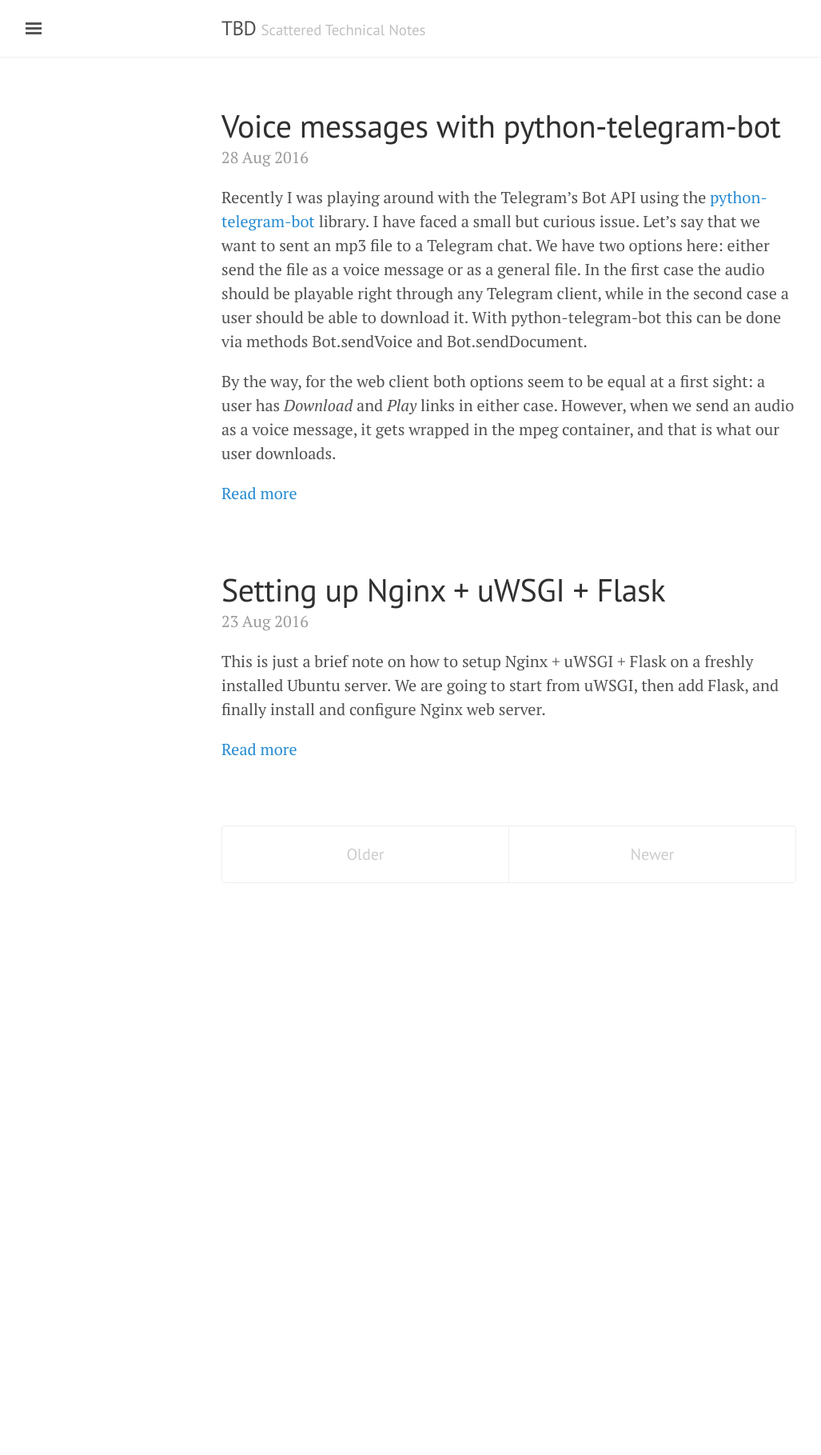
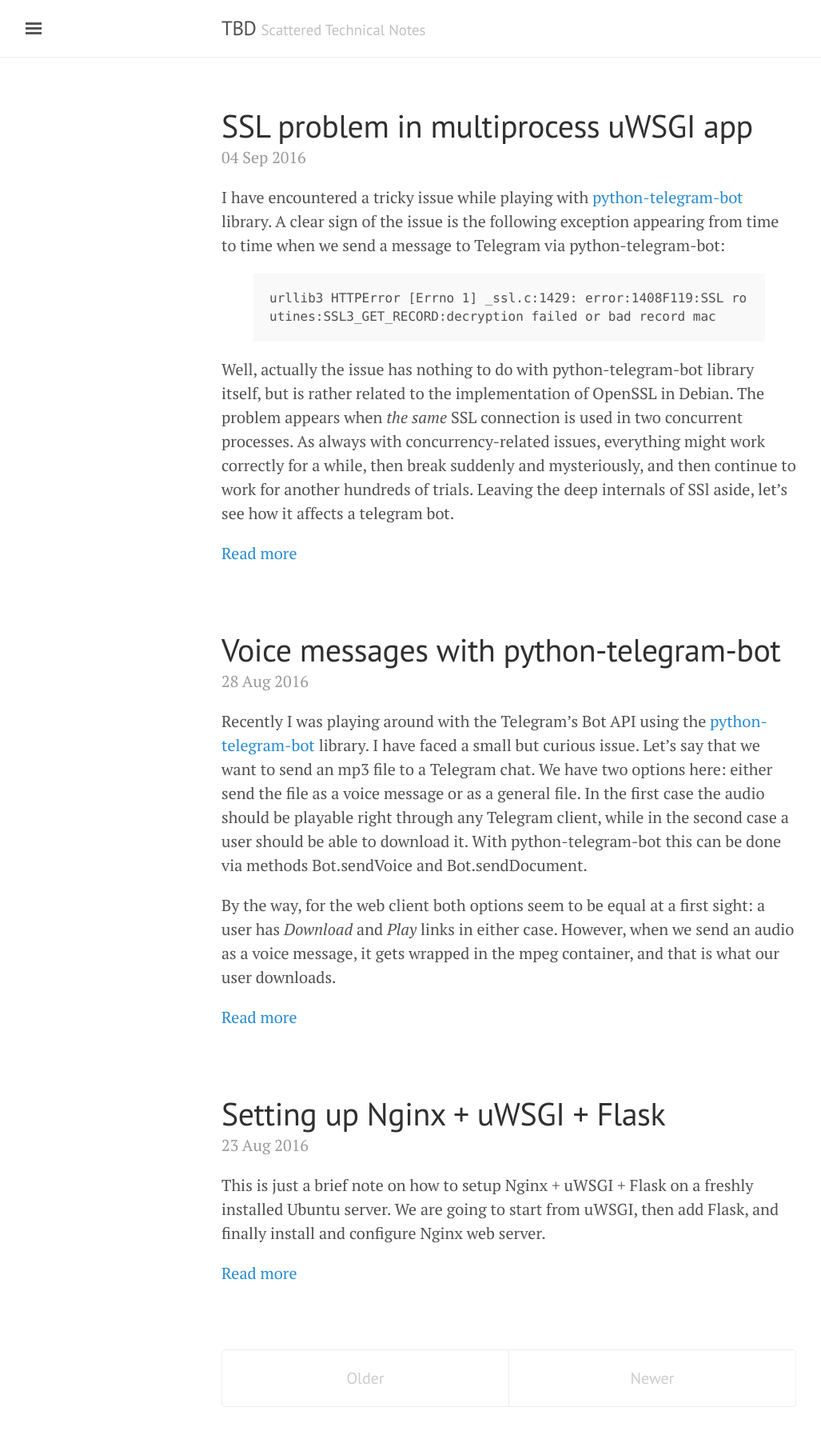
Before and after one commit to Coderik/coderik.github.io, a Jekyll site: the page built from index.html, in a window 1280 px wide. Shown: the whole page at 80% size, without its empty margins (3-1030 px from the left). Built offline with Jekyll 4.4.1, drawn with Linux system fonts in a browser that asks for light colours; the list of posts is cut into pages by our own code; before the commit the page ends 1164 px from its top, so only the background shows below that.

Commit message:
Add post

```diff
--- a/_posts/2016-08-28-telegram-bot-voice-messages.md
+++ b/_posts/2016-08-28-telegram-bot-voice-messages.md
@@ -4,7 +4,7 @@ title:  "Voice messages with python-telegram-bot"
 date:   2016-08-28 11:10:00 +0200
 categories: telegram python
 ---
-Recently I was playing around with the Telegram's Bot API using the [python-telegram-bot](https://github.com/python-telegram-bot/python-telegram-bot) library. I have faced a small but curious issue. Let's say that we want to sent an mp3 file to a Telegram chat. We have two options here: either send the file as a voice message or as a general file. In the first case the audio should be playable right through any Telegram client, while in the second case a user should be able to download it. With python-telegram-bot this can be done via methods Bot.sendVoice and Bot.sendDocument.
+Recently I was playing around with the Telegram's Bot API using the [python-telegram-bot](https://github.com/python-telegram-bot/python-telegram-bot) library. I have faced a small but curious issue. Let's say that we want to send an mp3 file to a Telegram chat. We have two options here: either send the file as a voice message or as a general file. In the first case the audio should be playable right through any Telegram client, while in the second case a user should be able to download it. With python-telegram-bot this can be done via methods Bot.sendVoice and Bot.sendDocument.
 
 By the way, for the web client both options seem to be equal at a first sight: a user has *Download* and *Play* links in either case. However, when we send an audio as a voice message, it gets wrapped in the mpeg container, and that is what our user downloads.
 
@@ -153,3 +153,5 @@ song_filename = somehow_extract_name_from_url(song_url)
 voice = BufferWithName(song_response.content, song_filename)
 bot.sendVoice(chat_id, voice=voice)
 {% endhighlight %}
+
+Another option would be to wrap BytesIO in io.BufferedReader which has *name* attribute.
--- /dev/null
+++ b/_posts/2016-09-04-ssl-problem-in-multiprocess-uwsgi.md
@@ -0,0 +1,43 @@
+---
+layout: post
+title:  "SSL problem in multiprocess uWSGI app"
+date:   2016-09-04 17:31:00 +0200
+categories: uwsgi
+---
+I have encountered a tricky issue while playing with [python-telegram-bot](https://github.com/python-telegram-bot/python-telegram-bot) library. A clear sign of the issue is the following exception appearing from time to time when we send a message to Telegram via python-telegram-bot:
+
+{% highlight Bash %}
+urllib3 HTTPError [Errno 1] _ssl.c:1429: error:1408F119:SSL routines:SSL3_GET_RECORD:decryption failed or bad record mac
+{% endhighlight %}
+
+Well, actually the issue has nothing to do with python-telegram-bot library itself, but is rather related to the implementation of OpenSSL in Debian. The problem appears when *the same* SSL connection is used in two concurrent processes. As always with concurrency-related issues, everything might work correctly for a while, then break suddenly and mysteriously, and then continue to work for another hundreds of trials. Leaving the deep internals of SSl aside, let's see how it affects a telegram bot.
+
+<!--more-->
+
+Commonly uWSGI is configured to spawn multiple working processes to serve requests. Every process runs its own instance of our Flask application. What causes the problem is the way uWSGI spawns these processes by default. It initializes an application only once and then copies it to several working processes. This saves some memory, but unfortunately is not appropriate in our case. Most likely in our bot application we create telegram.Bot object only once - on initialization - and end up with the same instance in all the processes. Shared telegram.Bot object means shared SSL connection.
+
+In order to change the default behavior we should set *lazy-apps* option in uWSGI config. Note that there is another option called *lazy*, but its usage is strongly discouraged in the [doc](http://uwsgi-docs.readthedocs.io/en/latest/ThingsToKnow.html).
+
+To sum it up, the uWSGI config *your-app-name.ini* might look somewhat like this:
+
+{% highlight Bash %}
+[uwsgi]
+module = <FILE:CALLABLE>
+
+master = true
+processes = 2
+
+socket = <SOCKET>
+chmod-socket = 666
+vacuum = true
+
+# Fix 'ssl+multiprocessing' issue
+lazy-apps = true
+
+die-on-term = true
+{% endhighlight %}
+
+### Relevant references:
+* [Issue in "requests" lib's tracker](https://github.com/kennethreitz/requests/issues/1906)
+* [Stackoverflow](http://stackoverflow.com/questions/3724900/python-ssl-problem-with-multiprocessing)
+* [Stackoverflow](http://stackoverflow.com/questions/22752521/uwsgi-flask-sqlalchemy-and-postgres-ssl-error-decryption-failed-or-bad-reco)
```
